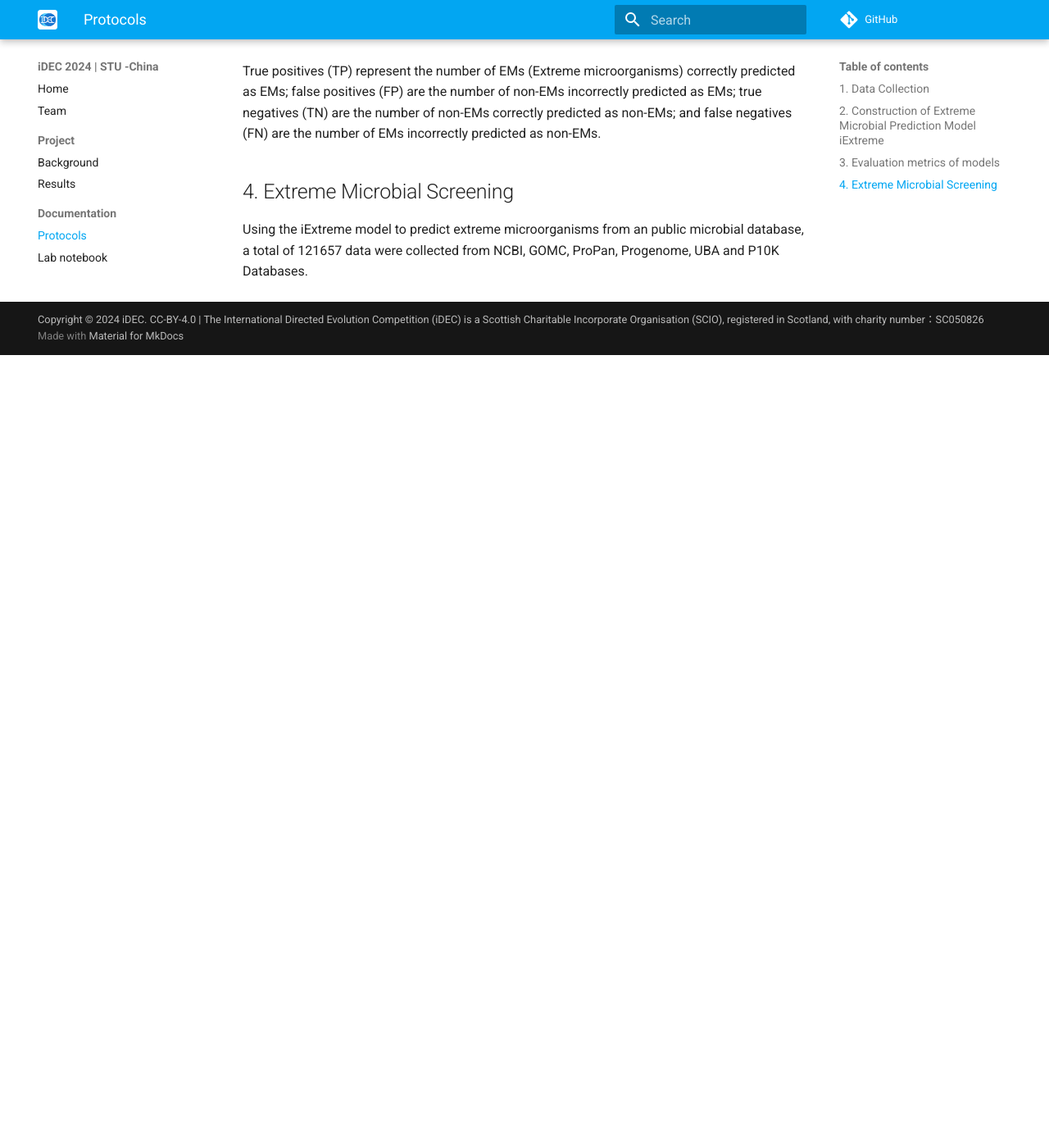
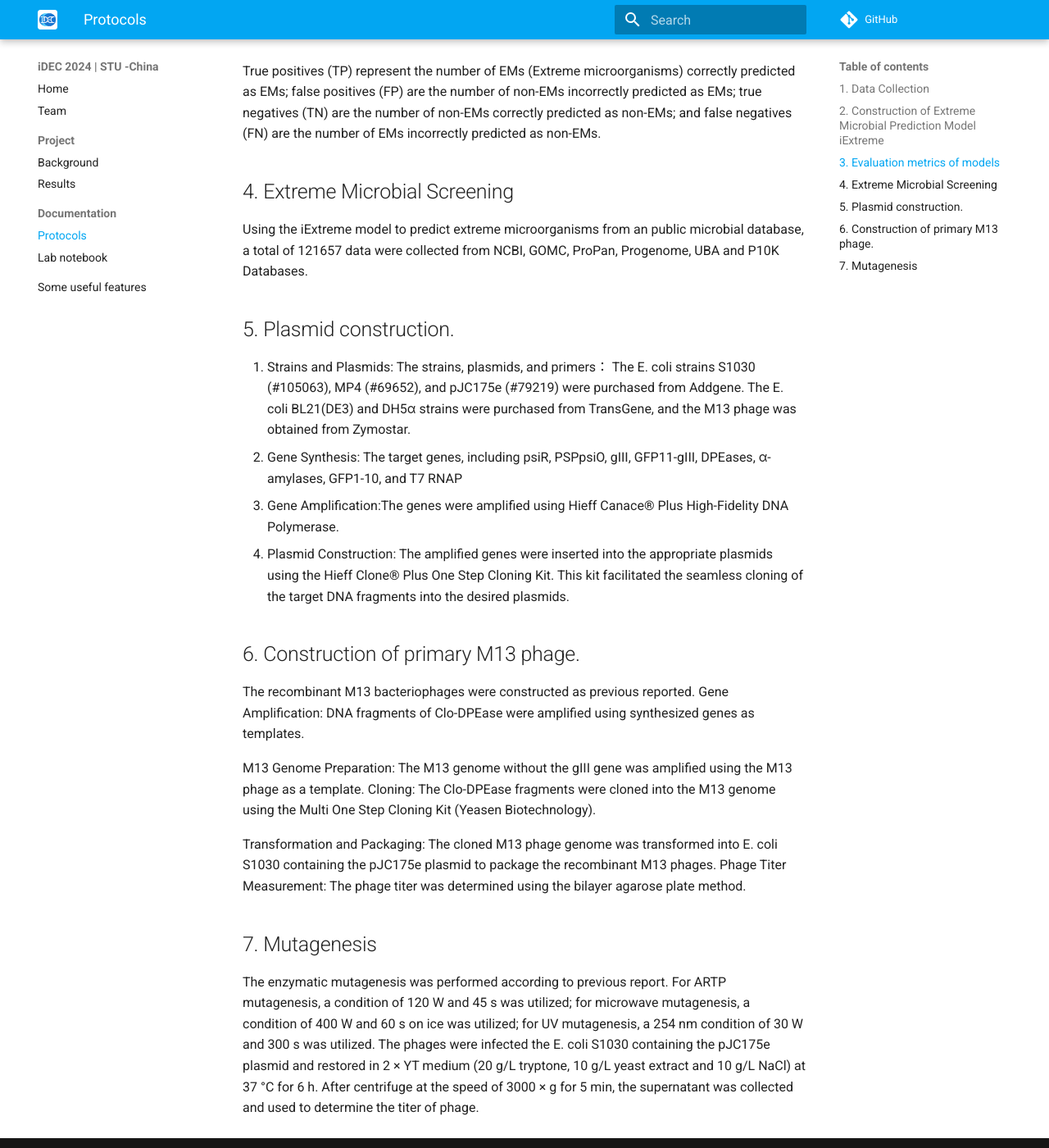
Before and after one commit to idec-teams/2024_STU_-China, an MkDocs documentation site: the page built from docs/documentation/protocols.md, in a window 1280 px wide and 1400 px high, scrolled down 1096 px. Shown: the whole window at 82% size. Built offline with MkDocs 1.6.1 and Material for MkDocs 9.7.7, drawn with Linux system fonts in a browser that asks for light colours; comment, search, counter and statistics services are not loaded; before the commit the page ends 1529 px from its top, so only the background shows below that.

Commit message:
Update protocols.md

```diff
--- a/docs/documentation/protocols.md
+++ b/docs/documentation/protocols.md
@@ -27,8 +27,26 @@
 $$
 
 
-
 True positives (TP) represent the number of EMs (Extreme microorganisms) correctly predicted as EMs; false positives (FP) are the number of non-EMs incorrectly predicted as EMs; true negatives (TN) are the number of non-EMs correctly predicted as non-EMs; and false negatives (FN) are the number of EMs incorrectly predicted as non-EMs.
 
 ## 4. Extreme Microbial Screening
 Using the iExtreme model to predict extreme microorganisms from an public microbial database, a total of 121657 data were collected from NCBI, GOMC, ProPan, Progenome, UBA and P10K Databases.
+
+## 5. Plasmid construction.
+1. Strains and Plasmids: The strains, plasmids, and primers：  The E. coli strains S1030 (#105063), MP4 (#69652), and pJC175e (#79219) were purchased from Addgene. The E. coli BL21(DE3) and DH5α strains were purchased from TransGene, and the M13 phage was obtained from Zymostar.
+2. Gene Synthesis: The target genes, including psiR, PSPpsiO, gIII, GFP11-gIII, DPEases, α-amylases, GFP1-10, and T7 RNAP
+3. Gene Amplification:The genes were amplified using Hieff Canace® Plus High-Fidelity DNA Polymerase.
+4. Plasmid Construction: The amplified genes were inserted into the appropriate plasmids  using the Hieff Clone® Plus One Step Cloning Kit. This kit facilitated the seamless cloning of the target DNA fragments into the desired plasmids.
+
+
+## 6. Construction of primary M13 phage.
+The recombinant M13 bacteriophages were constructed as previous reported. Gene Amplification: DNA fragments of Clo-DPEase were amplified using synthesized genes as templates.
+
+M13 Genome Preparation: The M13 genome without the gIII gene was amplified using the M13 phage as a template.
+Cloning: The Clo-DPEase fragments were cloned into the M13 genome using the Multi One Step Cloning Kit (Yeasen Biotechnology).
+
+Transformation and Packaging: The cloned M13 phage genome was transformed into E. coli S1030 containing the pJC175e plasmid to package the recombinant M13 phages.
+Phage Titer Measurement: The phage titer was determined using the bilayer agarose plate method.
+
+## 7. Mutagenesis
+The enzymatic mutagenesis was performed according to previous report. For ARTP mutagenesis, a condition of 120 W and 45 s was utilized; for microwave mutagenesis, a condition of 400 W and 60 s on ice was utilized; for UV mutagenesis, a 254 nm condition of 30 W and 300 s was utilized. The phages were infected the E. coli S1030 containing the pJC175e plasmid and restored in 2 × YT medium (20 g/L tryptone, 10 g/L yeast extract and 10 g/L NaCl) at 37 °C for 6 h. After centrifuge at the speed of 3000 × g for 5 min, the supernatant was collected and used to determine the titer of phage.
```
